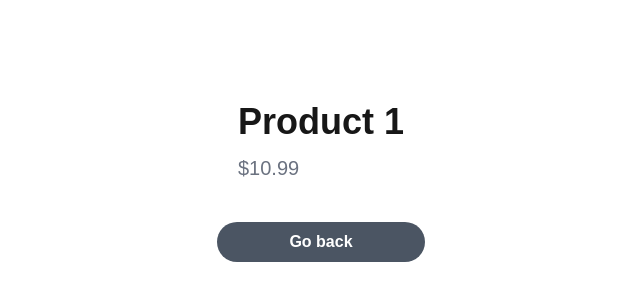
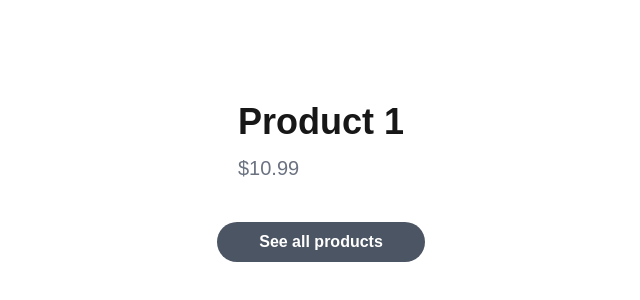
Before and after one commit to danielkembeu/next-simple-navigation, a Next.js app: page /products/single-product/1 in a window 1280 px wide. Shown: the part 218-518 px from the top of the page, without its empty margins (319-959 px from the left). Built offline with nearby package versions, Linux system fonts and the light colour scheme.

Commit message:
Refactoring & Documenting the code for better understanding applying Design Patterns

```diff
--- a/app/products/page.tsx
+++ b/app/products/page.tsx
@@ -1,14 +1,20 @@
-import React from "react";
 import { productsList } from "@/data";
-import Link from "next/link";
+import { ProductCardLink } from "@/components/ProductCardLink";
+
+// Page component.
+/**
+ * Renders the products list by mapping over the productsList variable imported from '@/data.ts' file.
+ */
 
 export default function Products() {
   return (
     <div className="w-full h-screen flex flex-col justify-center items-center">
-      <div>
-        <h1 className="text-4xl font-bold mb-10">Products Page</h1>
-        <div className="text-gray-600">
-          <p>Welcome to the products page.</p>
+      <div className="w-[20%] p-3">
+        <h1 className="text-5xl font-bold mb-10">Products Page</h1>
+        <div className="text-gray-600 dark:text-gray-300">
+          <p className="text-xl font-medium mb-3">
+            Welcome to the products page.
+          </p>
           <p>Here you can find all the products.</p>
           <p>Feel free to explore the other sections of the site.</p>
           <p>Good luck!</p>
@@ -17,27 +23,10 @@ export default function Products() {
 
       <div className="my-10">
         {productsList.map((product, index) => (
+          // Delegating the product item to another component: The ProductCardLink.
           <ProductCardLink key={index} product={product} />
         ))}
       </div>
     </div>
   );
 }
-
-type ProductCardLinkProps = {
-  product: {
-    id: number;
-    name: string;
-    price: number;
-  };
-};
-function ProductCardLink({ product }: ProductCardLinkProps) {
-  return (
-    <Link href={`/products/single-product/${product.id}`}>
-      <div className="border border-gray-200 p-6 w-96 active:bg-gray-400 hover:bg-gray-100 transition-all duration-500">
-        <h2 className="font-bold text-xl">{product.name}</h2>
-        <p>Price: ${product.price}</p>
-      </div>
-    </Link>
-  );
-}
--- a/app/products/single-product/[id]/page.tsx
+++ b/app/products/single-product/[id]/page.tsx
@@ -1,40 +1,38 @@
-"use client";
+"use client"; // This directive turns the component into a client component.
 
-import { productsList } from "@/data";
-import Link from "next/link";
+import { BackButtonLink } from "@/components/BackButtonLink";
+import { useFindProductById } from "@/hooks/products/useFindProductById";
 import { useParams } from "next/navigation";
-import React, { useState } from "react";
 
 export default function SingleProduct() {
-  const params = useParams<{ id: string }>();
-  const [match, setMatch] = useState<any>(null);
+  const params = useParams<{ id: string }>(); // Get the product's ID from the url parameter.
 
-  React.useEffect(() => {
-    const product = productsList.find(
-      (product) => product.id === parseInt(params.id)
+  // Custom hook to use find product by its ID and returns both the product (if found) and the error object (if not found).
+  const { product, error } = useFindProductById(parseInt(params.id, 10));
+
+  // Checking if we really have a product found.
+  if (!product) {
+    return (
+      <div className="h-screen flex flex-col items-center justify-center">
+        {/* Displays the error message in case the product is not found. */}
+        <div className="text-2xl font-medium">😖 {error}</div>
+
+        {/* Render the back button in case of an error */}
+        <BackButtonLink href="/products" />
+      </div>
     );
-    setMatch(product);
-  }, []);
-
-  if (!match) {
-    return <div>Product not found</div>;
   }
 
+  // When the product is found, the UI displays properly
   return (
     <div className="h-screen flex flex-col items-center justify-center">
-      {match && (
-        <div>
-          <h1 className="text-4xl font-bold mb-3">{match.name}</h1>
-          <p className="text-gray-500 font-medium text-xl">${match.price}</p>
-        </div>
-      )}
+      <div>
+        <h1 className="text-4xl font-bold mb-3">{product.name}</h1>
+        <p className="text-gray-500 font-medium text-xl">${product.price}</p>
+      </div>
 
-      <Link
-        className="px-8 py-2 bg-gray-600 rounded-full mt-10 w-52 flex items-center justify-center text-white font-bold active:opacity-85 hover:opacity-90"
-        href="/products"
-      >
-        Go back
-      </Link>
+      {/* Displays a back button to '/products' with a custom button text */}
+      <BackButtonLink href="/products" customText="See all products" />
     </div>
   );
 }
--- /dev/null
+++ b/components/BackButtonLink.tsx
@@ -0,0 +1,21 @@
+import Link, { LinkProps } from "next/link";
+import React from "react";
+
+// BackButtonLink type extends the `LinkProps` from 'next/link'.
+// It ensures that the BackButtonLink has the same props as the "Link" component.
+// It has an additional props which is optional (not required): customText, that sets the text of the button.
+type BackButtonLinkProps = LinkProps & {
+  customText?: string;
+};
+
+export function BackButtonLink({ href, customText }: BackButtonLinkProps) {
+  return (
+    <Link
+      className="px-8 py-2 bg-gray-600 rounded-full mt-10 w-52 flex items-center justify-center text-white font-bold active:opacity-85 hover:opacity-90"
+      href={href} // The href from the props
+    >
+      {/* If there's a custom text passed as props, use it, otherwise, just use the default text: "Go back" */}
+      {customText ?? "Go back"}
+    </Link>
+  );
+}
--- /dev/null
+++ b/components/ProductCardLink.tsx
@@ -0,0 +1,25 @@
+import { Product } from "@/data";
+import Link from "next/link";
+
+/**
+ * Renders a single product card that offers the possibility to navigate to the product details page.
+ */
+
+// The component's props type.
+type ProductCardLinkProps = {
+  product: Product;
+};
+
+export function ProductCardLink({ product }: ProductCardLinkProps) {
+  return (
+    <Link href={`/products/single-product/${product.id}`}>
+      {/* Managing the light and the dark theme text and background styles. */}
+      <div className="dark:hover:text-gray-800 dark:hover:bg-gray-400 border border-gray-200 p-6 w-96 active:bg-gray-400 hover:bg-gray-100 transition-all duration-500">
+        <h2 className="font-bold text-xl">{product.name}</h2>
+        <p>
+          Price: <span className="font-bold">${product.price}</span>
+        </p>
+      </div>
+    </Link>
+  );
+}
--- a/data.ts
+++ b/data.ts
@@ -1,4 +1,16 @@
-export const productsList = [
+/**
+ * Dummy data source to test.
+ * export the productsList variable to be used by the other files.
+ * It's an array of type: { id: number, name: string, price: number }
+ */
+
+export type Product = {
+  id: number;
+  name: string;
+  price: number;
+};
+
+export const productsList: Product[] = [
   {
     id: 1,
     name: "Product 1",
--- /dev/null
+++ b/hooks/products/useFindProductById.ts
@@ -0,0 +1,25 @@
+// This is a custom hook. They start with the "use" keyword.
+// Without that, React won't recognize them as custom hooks and they will be treated as normal JavaScript functions.
+import { useState, useEffect } from "react";
+import { Product, productsList } from "@/data";
+
+// The hooks takes an id as an argument in order to find the matching product.
+export function useFindProductById(productId: number) {
+  // the states to hold the found produc and the error message
+  const [product, setProduct] = useState<Product | null>(null);
+  const [error, setError] = useState<string | null>(null);
+
+  // Finding the matching product in the list of products.
+  useEffect(() => {
+    const productFound = productsList.find((p) => p.id === productId);
+    if (productFound) {
+      setProduct(productFound); // update the state if the product was found
+    } else {
+      setError("Product does not exist"); // else set the error message
+    }
+  }, [productId]); // whenever the productId changes, the useEffect is triggered.
+
+  // Return the found product and the error message.
+  // whenever we call this hook, it will return those results to the user.
+  return { product, error };
+}
```
Also changed, not shown: hooks/products/useSearchProduct.ts (added, +29 -0 lines), 1 other file (tests, documents, lock files or other folders).
